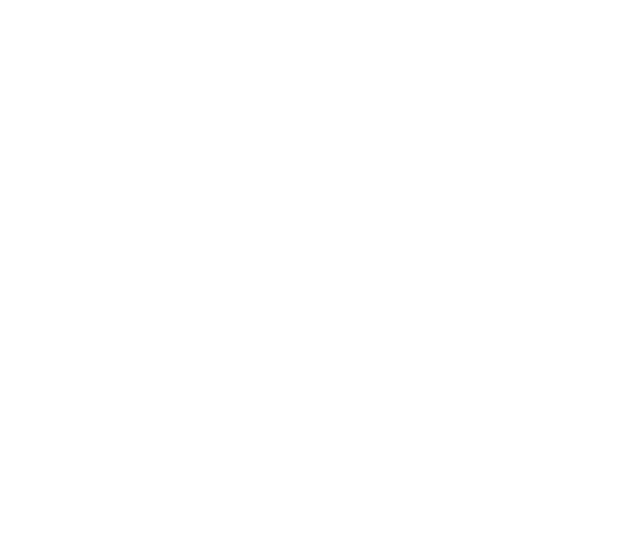
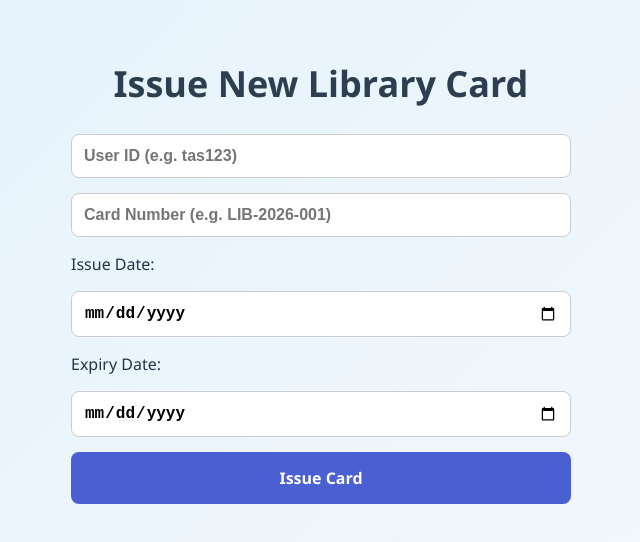
Before and after one commit to ShafinTurjo/Library_Management_System, a React (Vite) app in the folder library_MS/: page /issuecard in a window 1280 px wide. Before the commit this address had no page. Shown: the top 542 px of the page, without its empty margins (319-959 px from the left). Built offline with nearby package versions, Linux system fonts and the light colour scheme.

Commit message:
update issuecard

```diff
--- a/library_MS/src/App.jsx
+++ b/library_MS/src/App.jsx
@@ -10,6 +10,9 @@
 import IssueBook from "./Pages/IssueBook";
 import ReturnBook from "./Pages/ReturnBook";
 import TransactionList from "./Pages/TransactionList";
+import IssueCard from "./Pages/IssueCard";
+
+
 
 function App() {
   const [showSplash, setShowSplash] = useState(true);
@@ -39,6 +42,7 @@
         <Route path="/issuebook" element={<IssueBook />} />
         <Route path="/returnbook" element={<ReturnBook />} />
         <Route path="/transactions" element={<TransactionList />} />
+        <Route path="/issuecard" element={<IssueCard />} />
       </Routes>
     </Router>
   );
--- a/library_MS/src/Css/Book.css
+++ b/library_MS/src/Css/Book.css
@@ -183,3 +183,33 @@
     font-size: 24px;
     margin-bottom: 10px;
 }
+
+
+.issue-form {
+    display: flex;
+    flex-direction: column;
+    gap: 15px;
+}
+
+.issue-form input {
+    padding: 12px;
+    border-radius: 8px;
+    border: 1px solid #ccc;
+    font-size: 16px;
+    font-weight: 600;
+}
+
+.issue-btn {
+    background-color: #4a5fd1;
+    color: white;
+    padding: 15px;
+    border: none;
+    border-radius: 8px;
+    font-weight: bold;
+    cursor: pointer;
+    transition: 0.3s;
+}
+
+.issue-btn:hover {
+    background-color: #3f51b5;
+}
--- a/library_MS/src/Css/Home.css
+++ b/library_MS/src/Css/Home.css
@@ -88,7 +88,7 @@
   animation: fadeIn 1s ease-in-out;
 }
 
-/* LEFT SIDE TEXT */
+
 .left {
   max-width: 600px;
 }
--- /dev/null
+++ b/library_MS/src/Pages/IssueCard.jsx
@@ -0,0 +1,65 @@
+import React, { useState } from "react";
+import "../Css/Book.css";
+
+function IssueCardForm() {
+  const [formData, setFormData] = useState({
+    userId: "",
+    cardNumber: "",
+    issueDate: "",
+    expiryDate: ""
+  });
+
+  const handleSubmit = (e) => {
+    e.preventDefault();
+    fetch("http://localhost/mssqlproject/issueCard.php", {
+      method: "POST",
+      body: JSON.stringify(formData),
+    })
+      .then((res) => res.json())
+      .then((data) => {
+        alert(data.message || data.error);
+        setFormData({ userId: "", cardNumber: "", issueDate: "", expiryDate: "" });
+      });
+  };
+
+  return (
+    <div className="book-page">
+      <div className="book-header">
+        <h1> Issue New Library Card</h1>
+      </div>
+      <div className="card-page-container" style={{maxWidth: "500px", margin: "0 auto"}}>
+        <form onSubmit={handleSubmit} className="issue-form">
+          <input
+            type="text" placeholder="User ID (e.g. tas123)"
+            value={formData.userId}
+            onChange={(e) => setFormData({...formData, userId: e.target.value})}
+            required
+          />
+          <input
+            type="text" placeholder="Card Number (e.g. LIB-2026-001)"
+            value={formData.cardNumber}
+            onChange={(e) => setFormData({...formData, cardNumber: e.target.value})}
+            required
+          />
+          <label>Issue Date:</label>
+          <input
+            type="date"
+            value={formData.issueDate}
+            onChange={(e) => setFormData({...formData, issueDate: e.target.value})}
+            required
+          />
+          <label>Expiry Date:</label>
+          <input
+            type="date"
+            value={formData.expiryDate}
+            onChange={(e) => setFormData({...formData, expiryDate: e.target.value})}
+            required
+          />
+          <button type="submit" className="issue-btn">Issue Card</button>
+        </form>
+      </div>
+    </div>
+  );
+}
+
+export default IssueCardForm;
```
Also changed, not shown: 1 other file (tests, documents, lock files or other folders).
